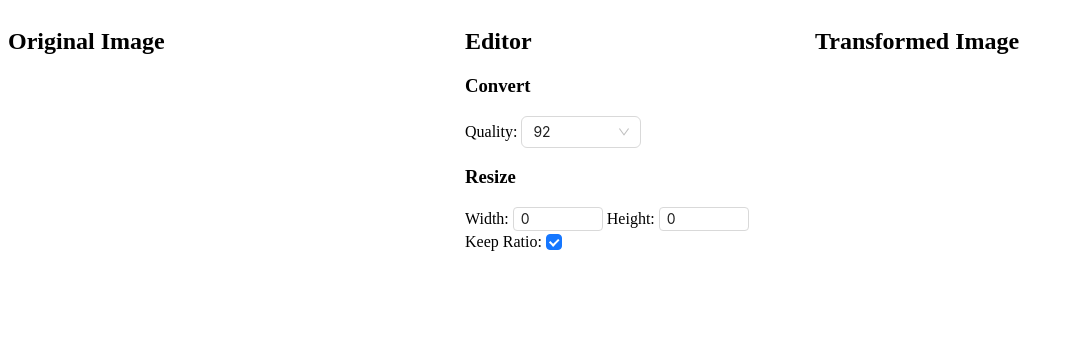
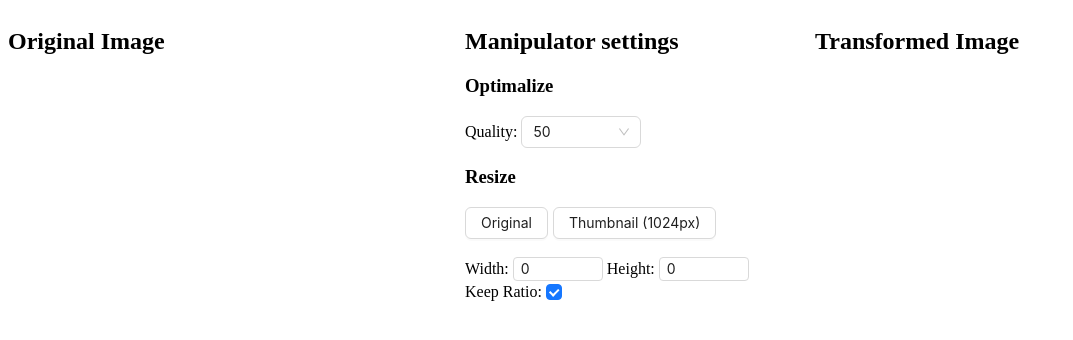
Before and after one commit to Greegko/compress-clipboard-image, a React app: page / in a window 1280 px wide. Shown: the top 340 px of the page, without its empty margins (0-1073 px from the left). Built offline with nearby package versions, Linux system fonts and the light colour scheme.

Commit message:
update variaus things

```diff
--- a/src/app.tsx
+++ b/src/app.tsx
@@ -1,4 +1,4 @@
-import { Checkbox, InputNumber, Select } from "antd";
+import { Button, Checkbox, Input, InputNumber, Select } from "antd";
 import ImageTransformer, { MimeType } from "js-image-lib";
 import { last, once } from "lodash-es";
 import debounce from "lodash-es/debounce";
@@ -14,12 +14,18 @@ interface EditorSettings {
   isCropEnabled?: boolean;
 }
 
+interface ImageMetadata {
+  width: number;
+  height: number;
+}
+
 type CropSelection = [[number, number], [number, number]];
 
 export const App = () => {
   const [originalImage, setOriginalImage] = useState<File | null>(null);
+  const [originalImageMetadata, setOriginalImageMetadata] = useState<ImageMetadata | null>(null);
   const [alteredImage, setAlteredImage] = useState<Blob | null>(null);
-  const [editorSettings, setEditorSettings] = useState<EditorSettings>({ quality: 92, width: 0, height: 0 });
+  const [editorSettings, setEditorSettings] = useState<EditorSettings>({ quality: 50, width: 0, height: 0 });
   const [cropSelection, setCropSelection] = useState<CropSelection | null>();
   const [imageDisplayRatio, setImageDisplayRatio] = useState<number>(0);
 
@@ -32,11 +38,17 @@ export const App = () => {
     if (!cropSelection) return;
 
     const ratio = 1 / imageDisplayRatio;
+
+    const width = Math.round(cropSelection[1][0] * ratio);
+    const height = Math.round(cropSelection[1][1] * ratio);
+
     setEditorSettings(settings => ({
       ...settings,
-      width: Math.round(cropSelection![1][0] * ratio),
-      height: Math.round(cropSelection![1][1] * ratio),
+      width,
+      height,
     }));
+
+    setOriginalImageMetadata({ width, height });
   }, [cropSelection, imageDisplayRatio]);
 
   useEffect(() => {
@@ -47,11 +59,14 @@ export const App = () => {
       .arrayBuffer()
       .then(arrBuff => new ImageTransformer(new Uint8Array(arrBuff)))
       .then(transformer => {
+        const { height, width } = transformer;
         setEditorSettings(settings => ({
           ...settings,
-          height: transformer.height,
-          width: transformer.width,
+          height,
+          width,
         }));
+
+        setOriginalImageMetadata({ height, width });
       });
   }, [originalImage, cropSelection]);
 
@@ -95,9 +110,12 @@ export const App = () => {
     <div style={{ display: "flex", height: "100%" }} onDrop={onDragAndDrop} onDragOver={onDragAndDrop}>
       <div style={{ flex: "1" }}>
         <h2>Original Image</h2>
-        {originalImage && (
+        {originalImage && originalImageMetadata && (
           <>
-            <div>File Size: {formatBytes(originalImage.size)}</div>
+            <div>
+              File Size: {formatBytes(originalImage.size)} w: {originalImageMetadata.width}px h:
+              {originalImageMetadata.height}px
+            </div>
             <Cropping setCropSelection={setCropSelection}>
               <DisplayImage setOverlay={true} image={originalImage} setImageDisplayRatio={setImageDisplayRatio} />
             </Cropping>
@@ -105,7 +123,11 @@ export const App = () => {
         )}
       </div>
 
-      <Editor editorSettings={editorSettings} onEditorSettingsChanged={settings => setEditorSettings(settings)} />
+      <Editor
+        imageMetadata={originalImageMetadata}
+        editorSettings={editorSettings}
+        onEditorSettingsChanged={settings => setEditorSettings(settings)}
+      />
 
       <div style={{ flex: "1" }}>
         <h2>Transformed Image</h2>
@@ -149,10 +171,11 @@ const DisplayImage = ({
 
 interface EditorProperties {
   editorSettings: EditorSettings;
+  imageMetadata: ImageMetadata | null;
   onEditorSettingsChanged: (settings: EditorSettings) => void;
 }
 
-const Editor = ({ editorSettings, onEditorSettingsChanged }: EditorProperties) => {
+const Editor = ({ imageMetadata, editorSettings, onEditorSettingsChanged }: EditorProperties) => {
   const [keetRatio, setKeepRatio] = useState<boolean>(true);
 
   const updateHeightWidth = useCallback(
@@ -181,10 +204,31 @@ const Editor = ({ editorSettings, onEditorSettingsChanged }: EditorProperties) =
     [editorSettings, keetRatio],
   );
 
+  const setThumbnail = useCallback(
+    debounce(size => {
+      if (!imageMetadata) return;
+
+      setKeepRatio(true);
+      if (imageMetadata.height > imageMetadata.width) {
+        updateHeightWidth({ height: Math.min(size, imageMetadata.height) });
+      } else {
+        updateHeightWidth({ width: Math.min(size, imageMetadata.width) });
+      }
+    }),
+    [imageMetadata],
+  );
+
+  const reset = useCallback(() => {
+    if (!imageMetadata) return;
+
+    setKeepRatio(true);
+    updateHeightWidth({ width: imageMetadata.width, height: imageMetadata.height });
+  }, [imageMetadata]);
+
   return (
     <div style={{ width: 350 }}>
-      <h2>Editor</h2>
-      <h3>Convert</h3>
+      <h2>Manipulator settings</h2>
+      <h3>Optimalize</h3>
       Quality:{" "}
       <Select
         style={{ width: 120 }}
@@ -198,13 +242,19 @@ const Editor = ({ editorSettings, onEditorSettingsChanged }: EditorProperties) =
         onChange={quality => onEditorSettingsChanged({ ...editorSettings, quality })}
       />
       <h3>Resize</h3>
-      Width: <InputNumber
-        size="small"
-        value={editorSettings.width}
-        onChange={width => updateHeightWidth({ width })}
-      />{" "}
-      Height:{" "}
-      <InputNumber size="small" value={editorSettings.height} onChange={height => updateHeightWidth({ height })} />
+      <div>
+        <Button style={{ marginRight: "5px" }} onClick={reset}>
+          Original
+        </Button>
+        <Button onClick={() => setThumbnail(1024)}>Thumbnail (1024px)</Button>
+      </div>
+      <br />
+      <div>
+        Width:{" "}
+        <InputNumber size="small" value={editorSettings.width} onChange={width => updateHeightWidth({ width })} />{" "}
+        Height:{" "}
+        <InputNumber size="small" value={editorSettings.height} onChange={height => updateHeightWidth({ height })} />
+      </div>
       <div>
         Keep Ratio: <Checkbox checked={keetRatio} onChange={({ target }) => setKeepRatio(target.value)} />
       </div>
```
